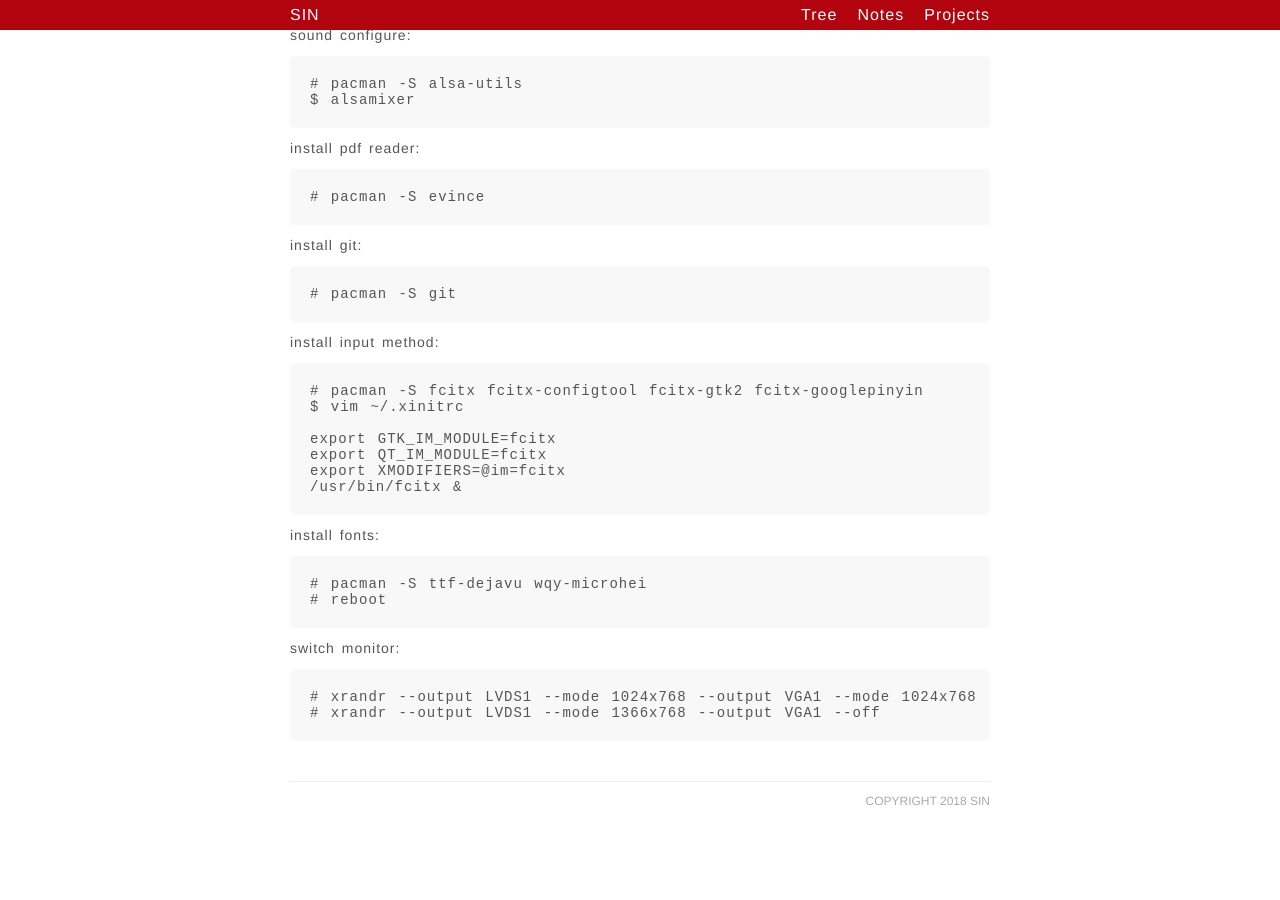
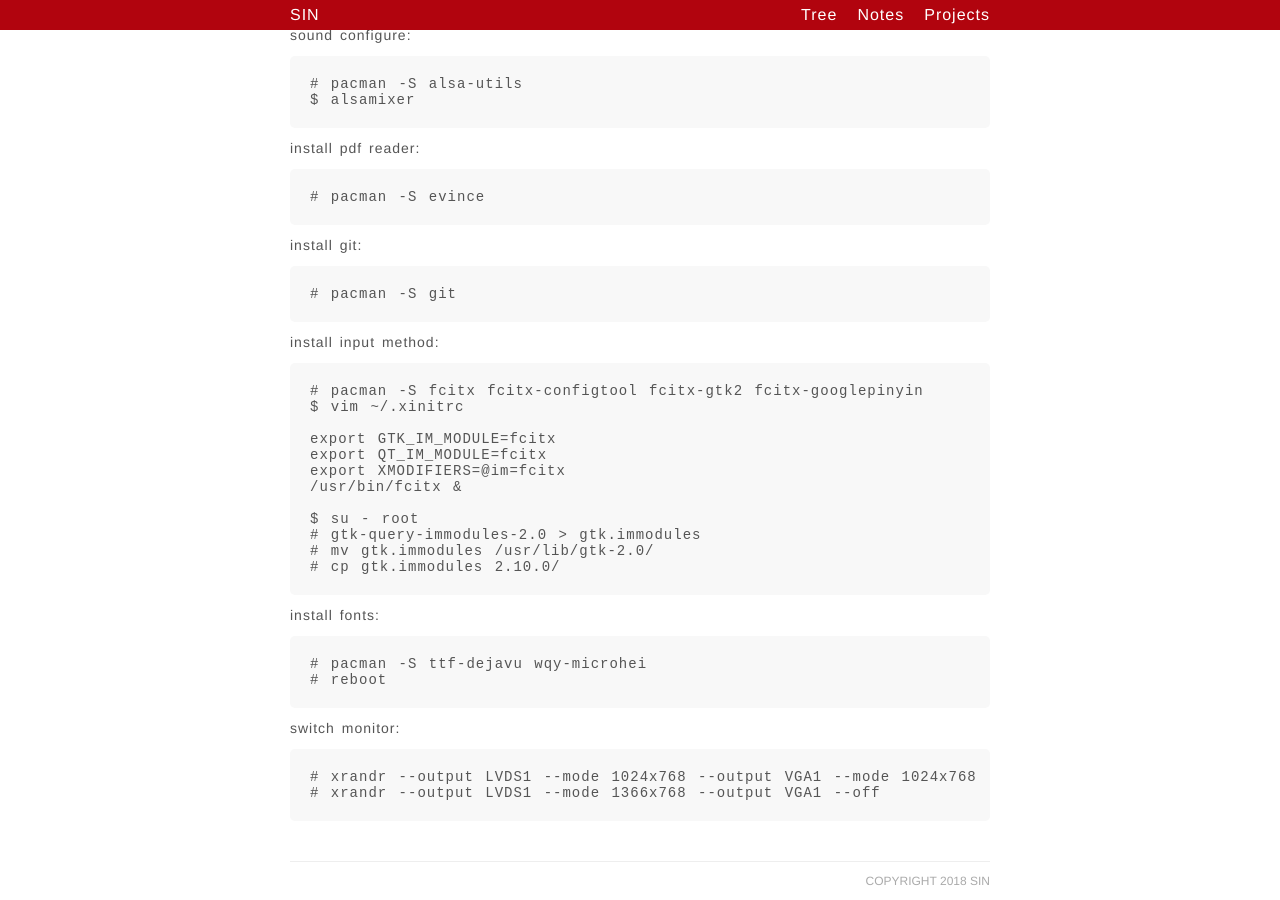
Before and after one commit to 12ff806/12ff806.github.io, a Jekyll site: the page built from _posts/2017-07-10-Install-ArchLinux.md, in a window 1280 px wide and 900 px high, scrolled down 5145 px. Built offline with Jekyll 4.4.1, drawn with Linux system fonts in a browser that asks for light colours; comment, search, counter and statistics services are not loaded; before the commit the page ends 5965 px from its top, so only the background shows below that.

Commit message:
fix firefox can't use fcitx

````diff
--- a/_posts/2017-07-10-Install-ArchLinux.md
+++ b/_posts/2017-07-10-Install-ArchLinux.md
@@ -323,6 +323,11 @@ export GTK_IM_MODULE=fcitx
 export QT_IM_MODULE=fcitx
 export XMODIFIERS=@im=fcitx
 /usr/bin/fcitx &
+
+$ su - root
+# gtk-query-immodules-2.0 > gtk.immodules
+# mv gtk.immodules /usr/lib/gtk-2.0/
+# cp gtk.immodules 2.10.0/
 ```
 
 install fonts:
````
